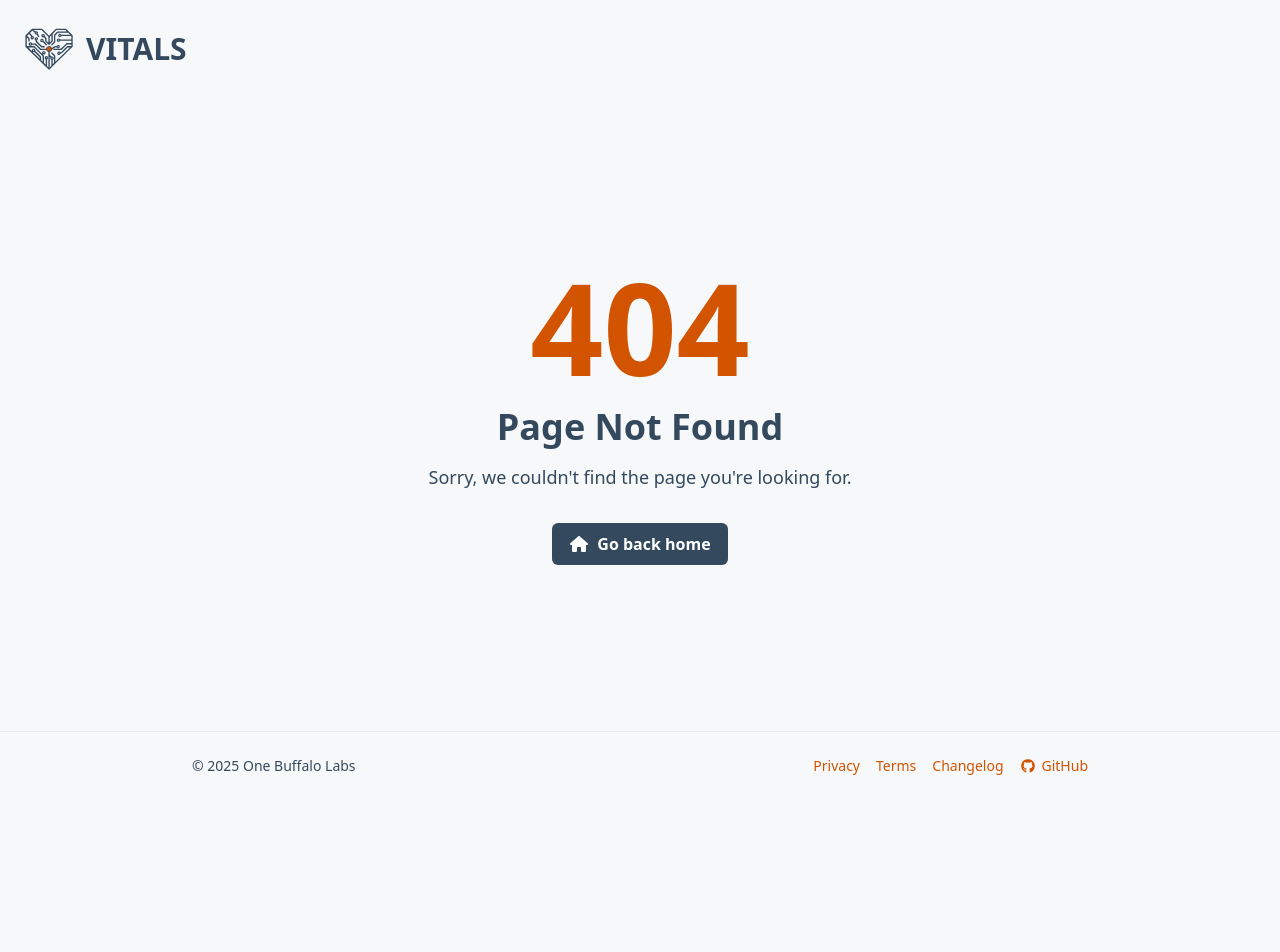
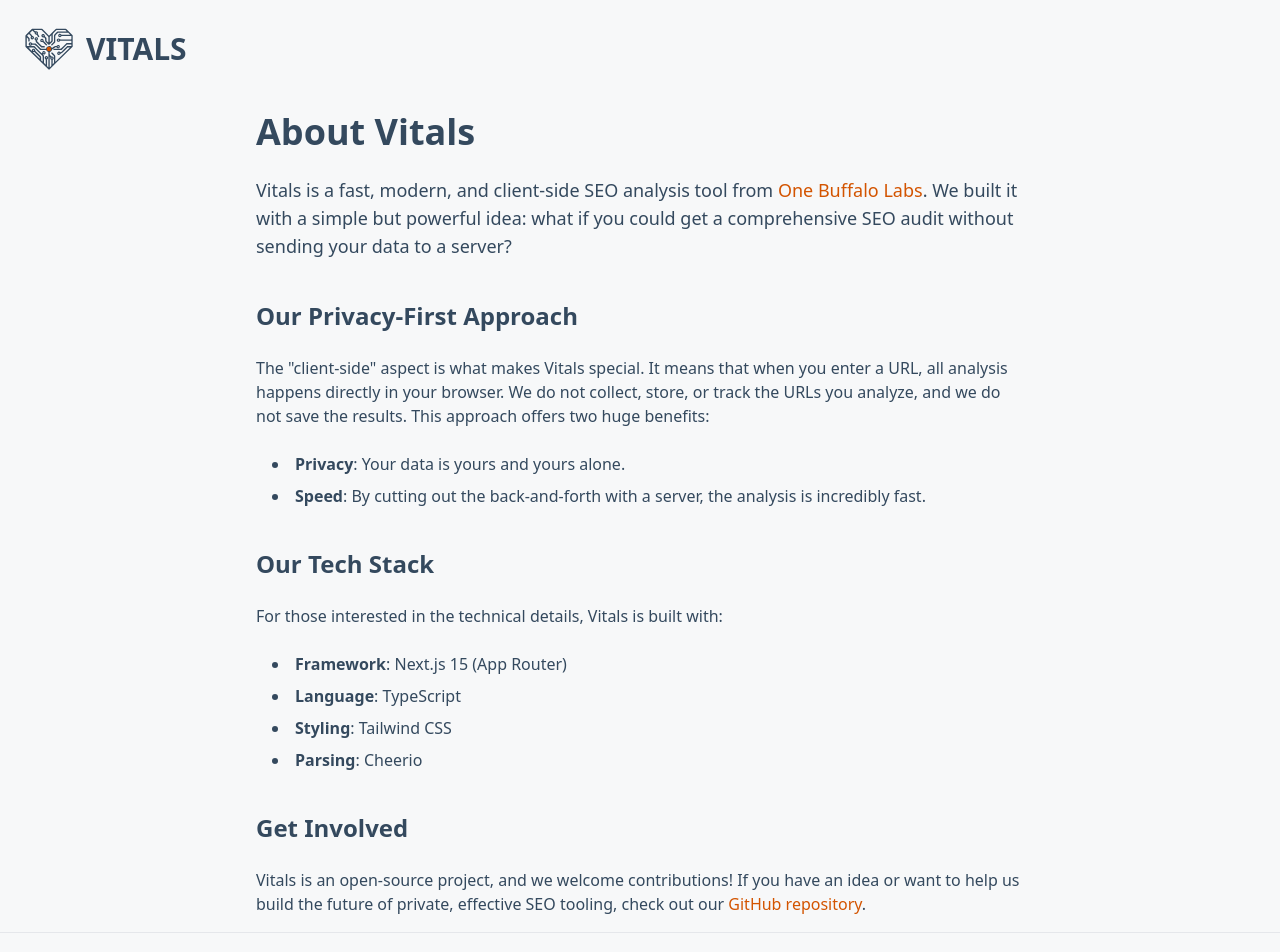
Before and after one commit to OneBuffaloLabs/vitals, a Next.js app: page /about in a window 1280 px wide. Before the commit this address had no page. Shown: the top 952 px of the page. Before the commit the page ends 800 px from the top, so only its background shows below. Built offline with nearby package versions, Linux system fonts and the light colour scheme.

Commit message:
Added the about us page

```diff
--- /dev/null
+++ b/src/app/about/page.tsx
@@ -0,0 +1,72 @@
+import { Metadata } from 'next';
+import Link from 'next/link';
+import { generateMetadata } from '@/utils/metadata';
+
+export const metadata: Metadata = generateMetadata({
+  title: 'About Us',
+  description: 'Learn about Vitals, a privacy-first SEO analysis tool by One Buffalo Labs.',
+  urlPath: '/about',
+});
+
+export default function AboutPage() {
+  return (
+    <div className='w-full max-w-3xl text-left'>
+      <h1 className='text-4xl font-bold text-vitals-primary mb-6'>About Vitals</h1>
+      <div className='space-y-6 text-muted-foreground'>
+        <p className='text-lg'>
+          Vitals is a fast, modern, and client-side SEO analysis tool from{' '}
+          <Link href='https://onebuffalolabs.com' className='text-vitals-accent hover:underline'>
+            One Buffalo Labs
+          </Link>
+          . We built it with a simple but powerful idea: what if you could get a comprehensive SEO
+          audit without sending your data to a server?
+        </p>
+
+        <h2 className='text-2xl font-bold text-vitals-primary pt-4'>Our Privacy-First Approach</h2>
+        <p>
+          The "client-side" aspect is what makes Vitals special. It means that when you enter a URL,
+          all analysis happens directly in your browser. We do not collect, store, or track the URLs
+          you analyze, and we do not save the results. This approach offers two huge benefits:
+        </p>
+        <ul className='list-disc list-inside space-y-2 pl-4'>
+          <li>
+            <strong>Privacy</strong>: Your data is yours and yours alone.
+          </li>
+          <li>
+            <strong>Speed</strong>: By cutting out the back-and-forth with a server, the analysis is
+            incredibly fast.
+          </li>
+        </ul>
+
+        <h2 className='text-2xl font-bold text-vitals-primary pt-4'>Our Tech Stack</h2>
+        <p>For those interested in the technical details, Vitals is built with:</p>
+        <ul className='list-disc list-inside space-y-2 pl-4'>
+          <li>
+            <strong>Framework</strong>: Next.js 15 (App Router)
+          </li>
+          <li>
+            <strong>Language</strong>: TypeScript
+          </li>
+          <li>
+            <strong>Styling</strong>: Tailwind CSS
+          </li>
+          <li>
+            <strong>Parsing</strong>: Cheerio
+          </li>
+        </ul>
+
+        <h2 className='text-2xl font-bold text-vitals-primary pt-4'>Get Involved</h2>
+        <p>
+          Vitals is an open-source project, and we welcome contributions! If you have an idea or
+          want to help us build the future of private, effective SEO tooling, check out our{' '}
+          <Link
+            href='https://github.com/OneBuffaloLabs/vitals'
+            className='text-vitals-accent hover:underline'>
+            GitHub repository
+          </Link>
+          .
+        </p>
+      </div>
+    </div>
+  );
+}
--- a/src/components/Footer.tsx
+++ b/src/components/Footer.tsx
@@ -17,6 +17,9 @@
 
         {/* Navigation Links */}
         <div className='flex items-center gap-4'>
+          <Link href='/about' className='hover:text-vitals-accent transition-colors'>
+            About
+          </Link>
           <Link href='/privacy' className='hover:text-vitals-accent transition-colors'>
             Privacy
           </Link>
```
